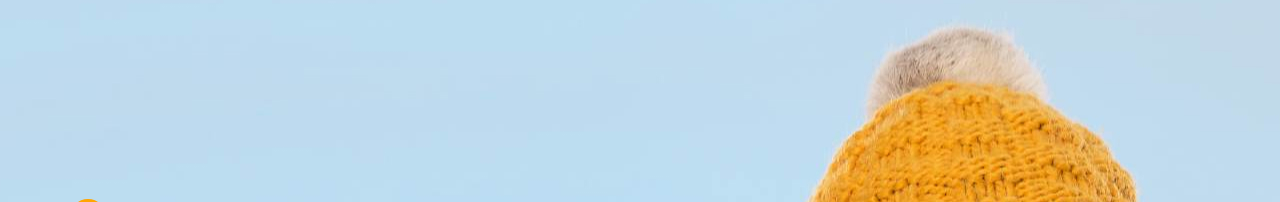
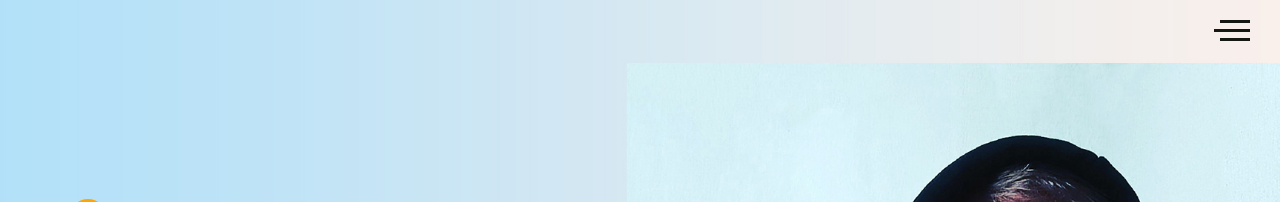
Before and after one commit to weorazy/Portfolio_test, a website: page src/index.html in a window 1280 px wide. Shown: the top 202 px of the page. Drawn offline with nearby package versions, Linux system fonts and the light colour scheme; files that its build step writes are made by us from their sources; files whose address does not match are found by name.

Commit message:
modified:   dist/css/style.min.css 	new file:   dist/img/photo.jpg 	new file:   dist/img/portret.jpg 	modified:   dist/index.html 	deleted:    src/img/main_bg.jpg 	new file:   src/img/portret.jpg 	modified:   src/index.html 	new file:   src/sass/blocks/_menu.scss 	modified:   src/sass/blocks/_promo.scss 	modified:   src/sass/style.scss

```diff
--- a/src/index.html
+++ b/src/index.html
@@ -53,7 +53,13 @@
         <span>Социальные сети</span>
         </div>
     </aside>
+
     <section class="promo">
+        <div class="hamburger">
+            <span></span>
+            <span class="long"></span>
+            <span></span>
+        </div>
         <div class="container">
             <div class="title title_fz16 promo__subtitle">Меня зовут Илья</div>
             <h1 class="title title_fz48 promo__title">Я web-разработчик из города Ростов-на-Дону</h1>
--- /dev/null
+++ b/src/sass/blocks/_menu.scss
@@ -0,0 +1,20 @@
+.hamburger {
+    position: absolute;
+    top: 20px;
+    right: 30px;
+    height: 21px;
+    display: flex;
+    flex-direction: column;
+    justify-content: space-between;
+    align-items: flex-end;
+    cursor: pointer;
+    span {
+        display: block;
+        width: 30px;
+        height: 3px;
+        background: #151812;
+    }
+    span.long {
+        width: 36px;
+    }
+}
--- a/src/sass/blocks/_promo.scss
+++ b/src/sass/blocks/_promo.scss
@@ -1,7 +1,7 @@
 .promo {
     min-height: 100vh;
     position: relative;
-    background: url('../img/main_bg.jpg') no-repeat 50%/cover;
+    background: url('../img/portret.jpg') no-repeat 50%/cover;
     padding-top: 205px;
     &__title {
         width: 535px;
--- a/src/sass/style.scss
+++ b/src/sass/style.scss
@@ -19,3 +19,4 @@
 @import 'blocks/title';
 @import 'blocks/buttons';
 @import 'blocks/sidepanel';
+@import 'blocks/menu';
```
Also changed, not shown: dist/css/style.min.css, dist/img/photo.jpg (added), dist/img/portret.jpg (added), dist/index.html, src/img/main_bg.jpg (deleted), src/img/portret.jpg (added).
